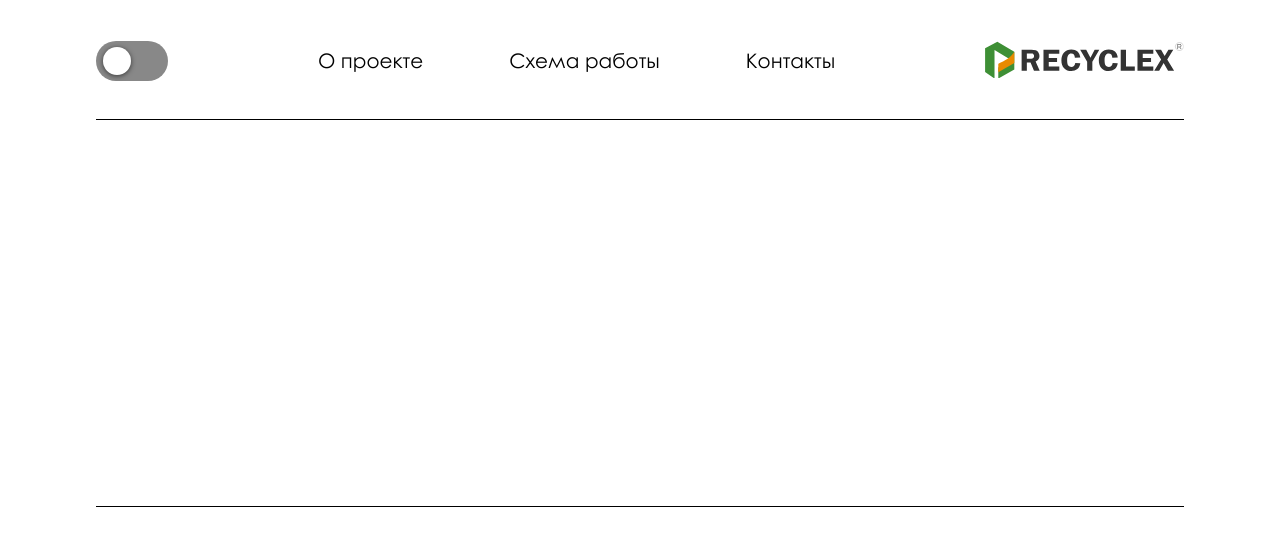
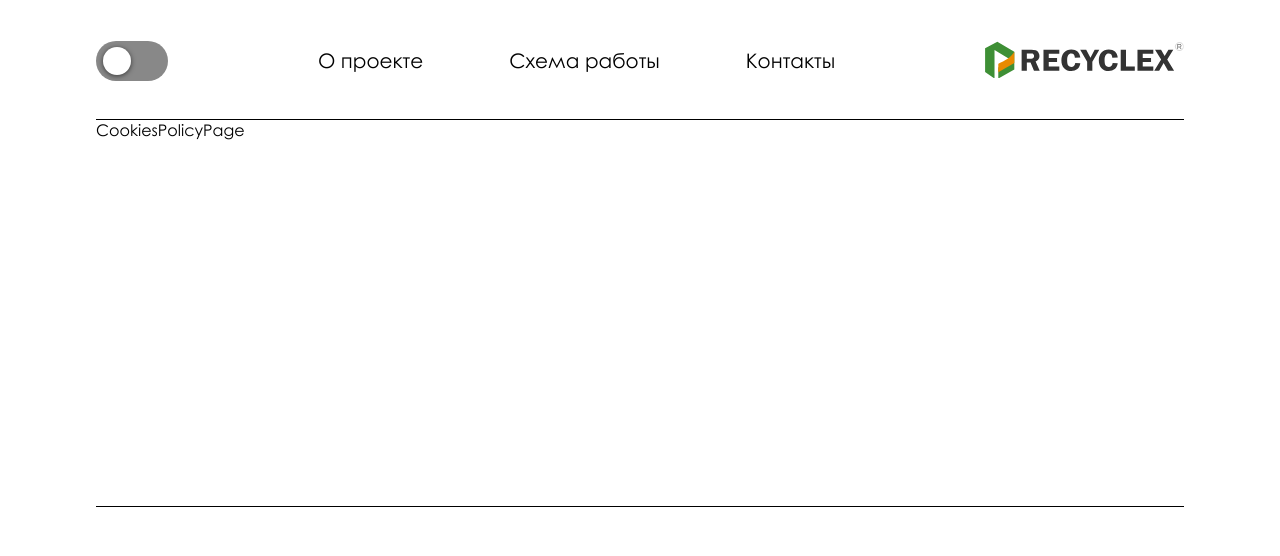
Before and after one commit to Maria2721/recyclex, a React (Create React App) app: page /cookies-policy-page in a window 1280 px wide. Shown: the top 556 px of the page. Built offline with nearby package versions, Linux system fonts and the light colour scheme.

Commit message:
Edit names in routes

```diff
--- a/src/App.js
+++ b/src/App.js
@@ -26,7 +26,7 @@ function App() {
               <Route path='/thank-you' element={<FormThankYouPage/>}/>
               <Route path='/general-terms' element={<GeneralTermsPage/>}/>
               <Route path='/privacy-policy' element={<PrivacyPolicyPage/>}/>
-              <Route path='/cookiesPolicyPage' element={<CookiesPolicyPage/>}/>
+              <Route path='/cookies-policy-page' element={<CookiesPolicyPage/>}/>
             </Routes>
           </main>
         <Footer/>
--- a/src/components/Footer/Footer.jsx
+++ b/src/components/Footer/Footer.jsx
@@ -11,7 +11,7 @@ export default function Footer() {
             <div className="footer__links">
             <Link to="/privacy-policy" className="footer__link">Политика конфиденциальности</Link>
             <Link to="/general-terms" className="footer__link">Общие условия</Link>
-            <Link to="/cookiesPolicyPage" className="footer__link">Cookies Policy</Link>
+            <Link to="/cookies-policy-page" className="footer__link">Cookies Policy</Link>
             </div>
             <div className="footer__email">info@recyclex.online
             </div>
```
